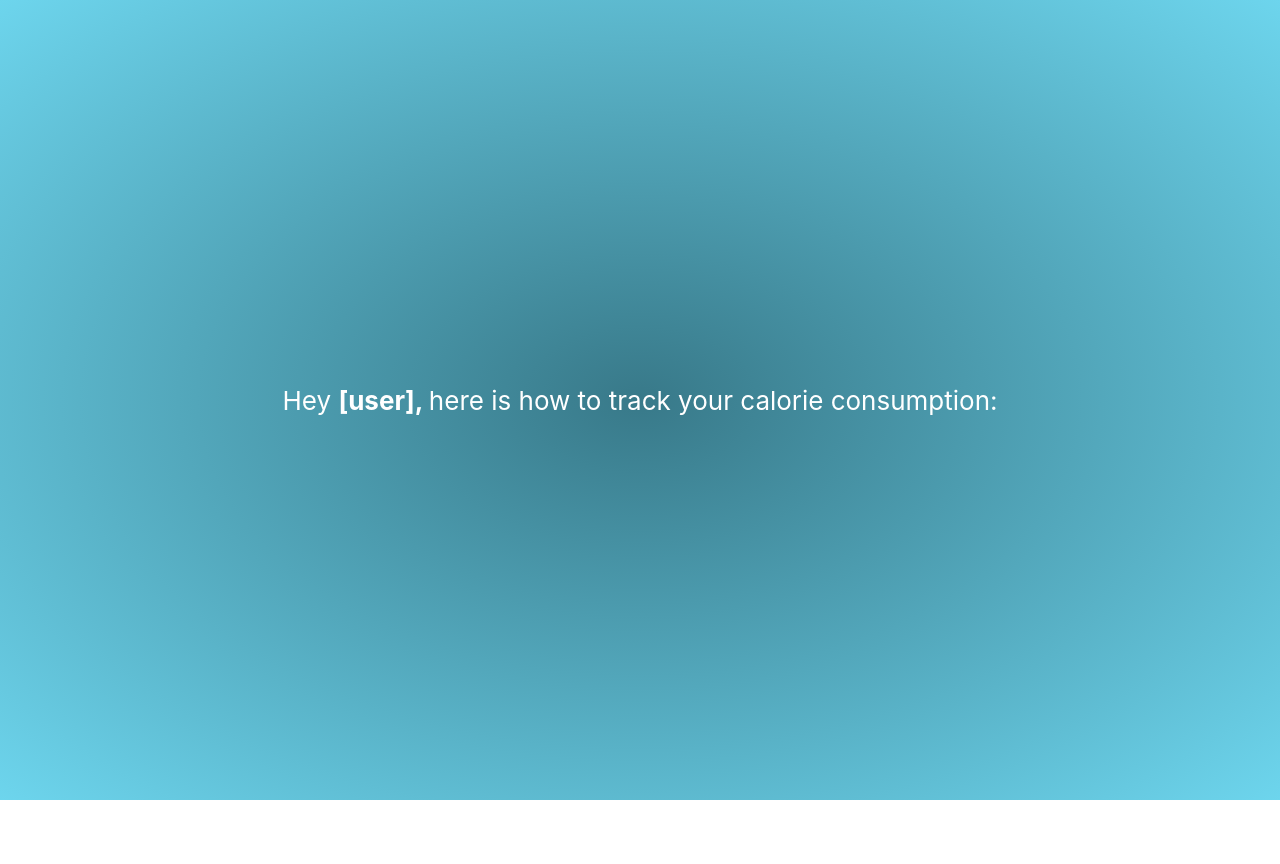
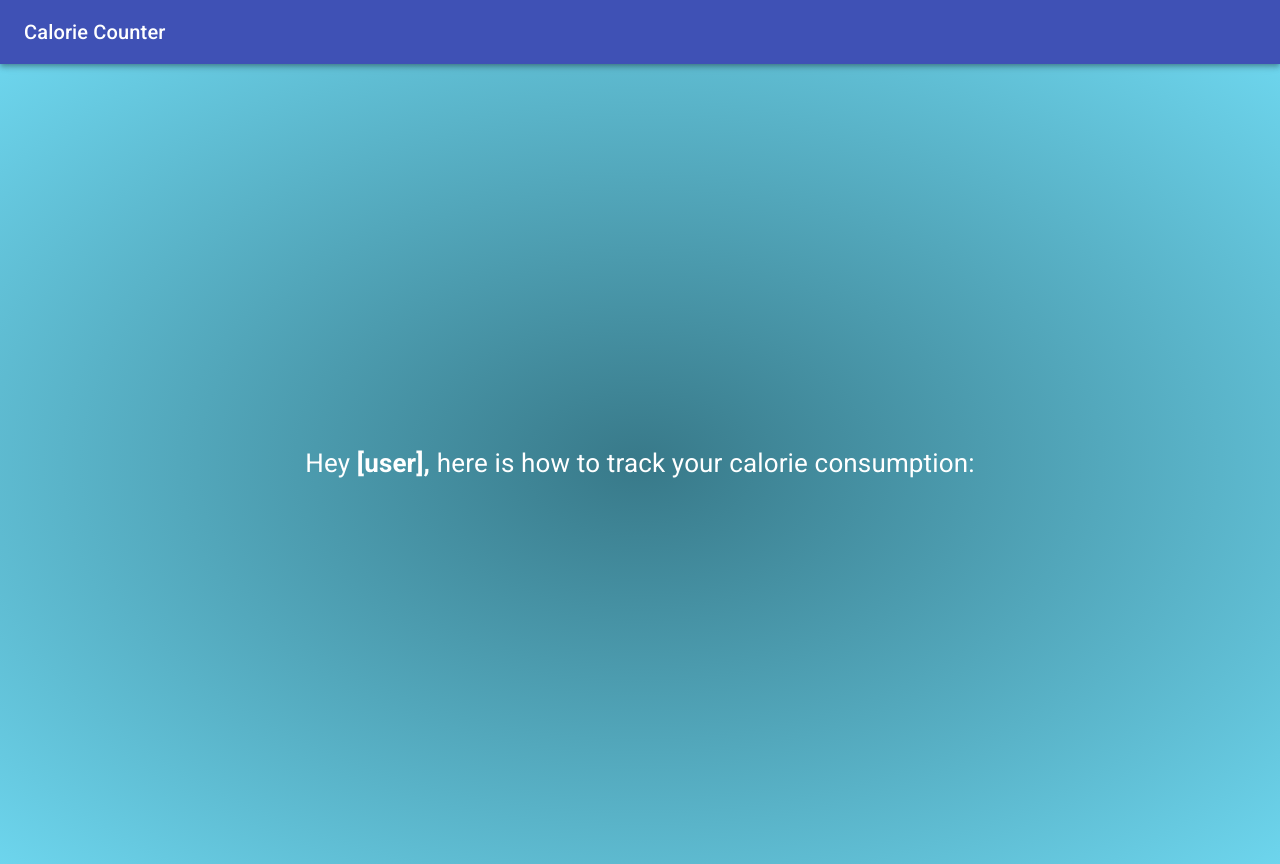
Before and after one commit to ulasonat/CalorieTracker, a React (Create React App) app: page / in a window 1280 px wide. Before the commit the page ends 800 px from the top, so only its background shows below. Built offline with nearby package versions, Linux system fonts and the light colour scheme.

Commit message:
Change in the style of navigation bar

```diff
--- a/src/components/Nav.js
+++ b/src/components/Nav.js
@@ -1,5 +1,20 @@
 import React from "react";
+import AppBar from "@material-ui/core/AppBar";
+import CssBaseline from "@material-ui/core/CssBaseline";
+import Toolbar from "@material-ui/core/Toolbar";
+import Typography from "@material-ui/core/Typography";
 
 export default function Nav() {
-  return <></>;
+  return (
+    <React.Fragment>
+      <CssBaseline />
+      <AppBar position="relative">
+        <Toolbar>
+          <Typography variant="h6" color="inherit" noWrap>
+            Calorie Counter
+          </Typography>
+        </Toolbar>
+      </AppBar>
+    </React.Fragment>
+  );
 }
```
